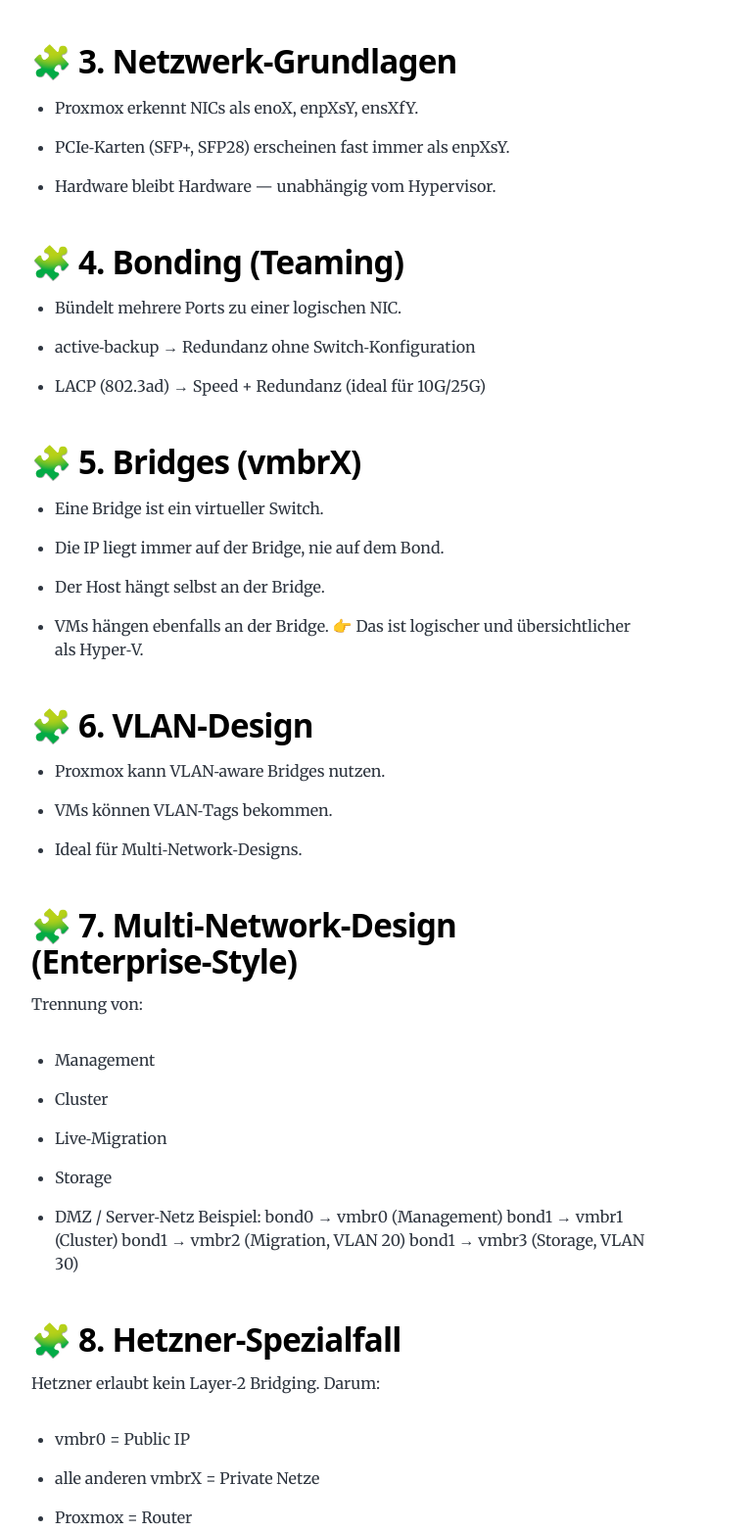
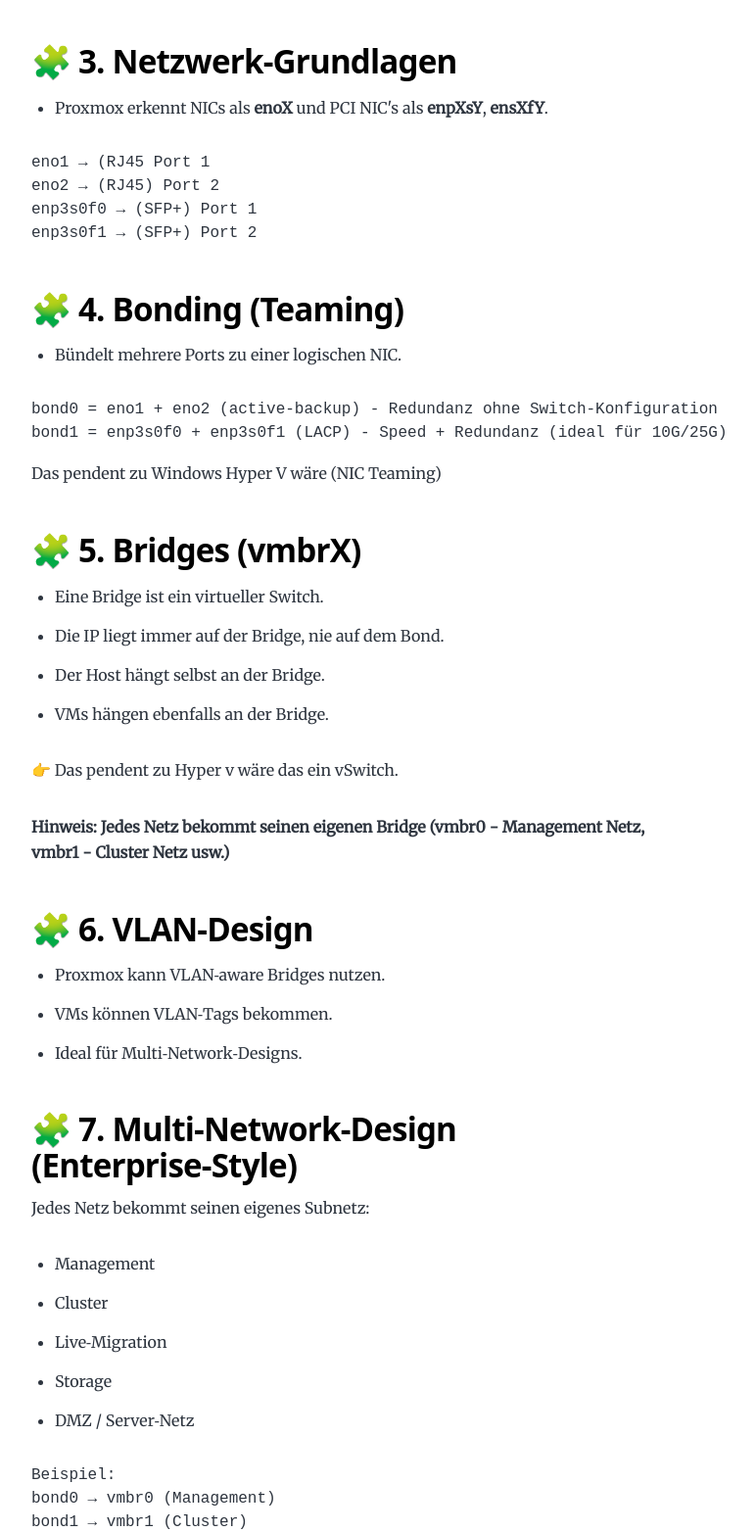
Before and after one commit to yoqedo/project0815, a Gatsby site: page /proxmox-networking/ in a window 1280 px wide. Shown: the part 1366-2930 px from the top of the page at 98% size, without its empty margins (292-1063 px from the left). Built offline with nearby package versions, Linux system fonts and the light colour scheme; Gatsby itself is replaced by a stand-in of ours; some packages are replaced by stand-ins of ours; code samples lack their colours.

Commit message:
Update index.md

````diff
--- a/content/blog/proxmox-networking/index.md
+++ b/content/blog/proxmox-networking/index.md
@@ -30,21 +30,31 @@
 👉 Für dein Consulting‑Lab: LVM‑thin.
 
 ## 🧩 3. Netzwerk‑Grundlagen
-- Proxmox erkennt NICs als enoX, enpXsY, ensXfY.
-- PCIe‑Karten (SFP+, SFP28) erscheinen fast immer als enpXsY.
-- Hardware bleibt Hardware — unabhängig vom Hypervisor.
+- Proxmox erkennt NICs als **enoX** und PCI NIC's als **enpXsY**, **ensXfY**.
+```
+eno1 → (RJ45 Port 1
+eno2 → (RJ45) Port 2
+enp3s0f0 → (SFP+) Port 1
+enp3s0f1 → (SFP+) Port 2
+```
 
 ## 🧩 4. Bonding (Teaming)
 - Bündelt mehrere Ports zu einer logischen NIC.
-- active‑backup → Redundanz ohne Switch‑Konfiguration
-- LACP (802.3ad) → Speed + Redundanz (ideal für 10G/25G)
+```
+bond0 = eno1 + eno2 (active-backup) - Redundanz ohne Switch‑Konfiguration
+bond1 = enp3s0f0 + enp3s0f1 (LACP) - Speed + Redundanz (ideal für 10G/25G)
+```
+Das pendent zu Windows Hyper V wäre (NIC Teaming)
 
 ## 🧩 5. Bridges (vmbrX)
 - Eine Bridge ist ein virtueller Switch.
 - Die IP liegt immer auf der Bridge, nie auf dem Bond.
 - Der Host hängt selbst an der Bridge.
 - VMs hängen ebenfalls an der Bridge.
-👉 Das ist logischer und übersichtlicher als Hyper‑V.
+
+👉 Das pendent zu Hyper v wäre das ein vSwitch.
+
+**Hinweis: Jedes Netz bekommt seinen eigenen **Bridge** (vmbr0 - Management Netz, vmbr1 - Cluster Netz usw.)**
 
 ## 🧩 6. VLAN‑Design
 - Proxmox kann VLAN‑aware Bridges nutzen.
@@ -52,33 +62,39 @@
 - Ideal für Multi‑Network‑Designs.
 
 ## 🧩 7. Multi‑Network‑Design (Enterprise‑Style)
-Trennung von:
+Jedes Netz bekommt seinen eigenes Subnetz:
 - Management
 - Cluster
 - Live‑Migration
 - Storage
 - DMZ / Server‑Netz
+```
 Beispiel:
 bond0 → vmbr0 (Management)
 bond1 → vmbr1 (Cluster)
 bond1 → vmbr2 (Migration, VLAN 20)
 bond1 → vmbr3 (Storage, VLAN 30)
+```
+Für jedes Netz wird nun ein **Bridge - vmbrX** erstellt und auf den bond (bond1) gelegt.
+
+**Sehr wichtig: In Proxmox bekommt immer die **Bridge** die IP Adresse des zugehörigen Netzes!**
 
 ## 🧩 8. Hetzner‑Spezialfall
 Hetzner erlaubt kein Layer‑2 Bridging.
 Darum:
 - vmbr0 = Public IP
 - alle anderen vmbrX = Private Netze
-- Proxmox = Router
+- Proxmox über das Routing
 - NAT + IP‑Forwarding nötig
 - VMs bekommen private IPs
 
 ## 🧩 9. Zugriff auf VMs
-Port‑Forwarding
+Port‑Forwarding ist möglich aber nicht die beste Lösung.
 - Möglich, aber unsicher
 - Nur mit Firewall‑Regeln
-⭐ VPN (beste Lösung)
-- WireGuard / Tailscale / OpenVPN
+
+⭐ VPN ist die beste Lösung
+- WireGuard / Tailscale / OpenVPN als Client
 - Du bekommst eine VPN‑IP
 - Zugriff auf alle internen Netze
 - Keine Ports offen
@@ -100,3 +116,7 @@
 - Hetzner‑Routing verstehen
 - VPN‑Zugriff einrichten
 - VMs professionell anbinden
+
+**Proxmox** wirkt im ersten Moment komplex, doch sobald man das Netzwerkmodell wirklich versteht, fügt sich alles logisch zusammen. Bonds, Bridges, VLANs und Routing sind keine isolierten Funktionen, sondern Bausteine eines klaren, modernen Architekturkonzepts. Wer diese Grundlagen beherrscht, kann Proxmox stabil, sicher und skalierbar betreiben – egal ob im Homelab, im KMU oder in einer produktiven Umgebung.
+
+In den nächsten Artikeln dieser Serie gehe ich darauf ein, wie sich dieses Wissen konkret anwenden lässt: von der Architektur auf Hetzner über Routing‑Setups bis hin zu VPN‑Zugriff und Storage‑Design. Schritt für Schritt entsteht so ein vollständiges, professionelles Proxmox‑Lab, das nicht nur funktioniert, sondern auch verstanden wird.
````
